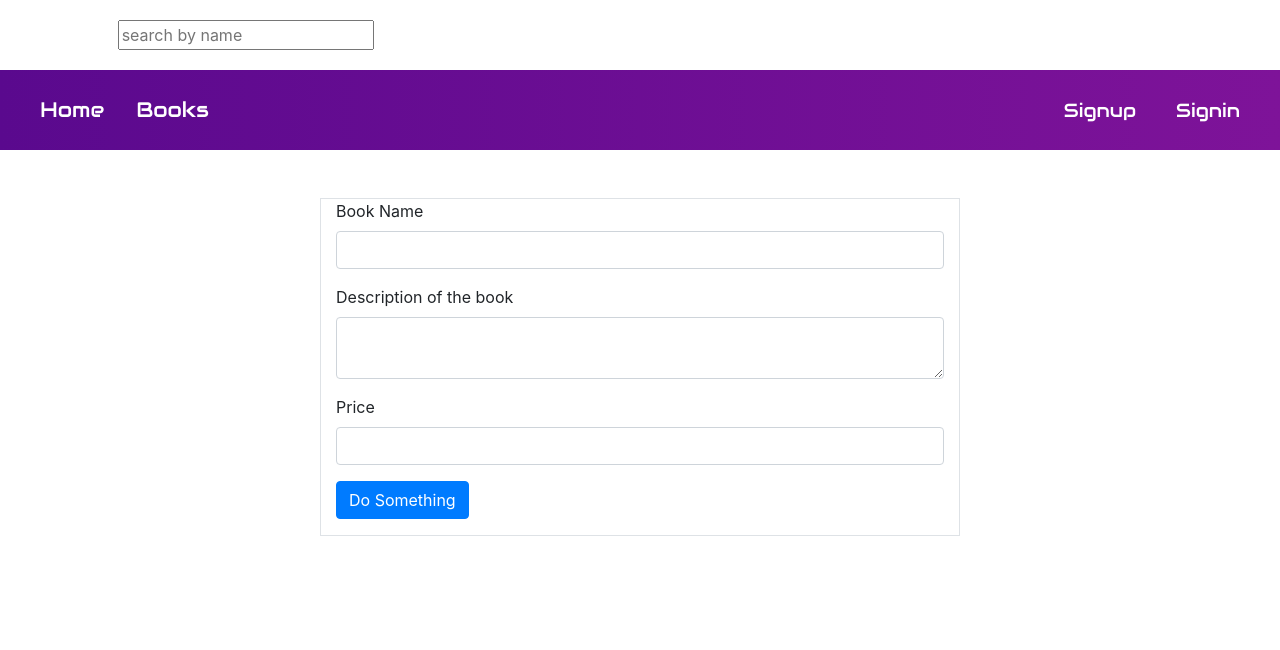
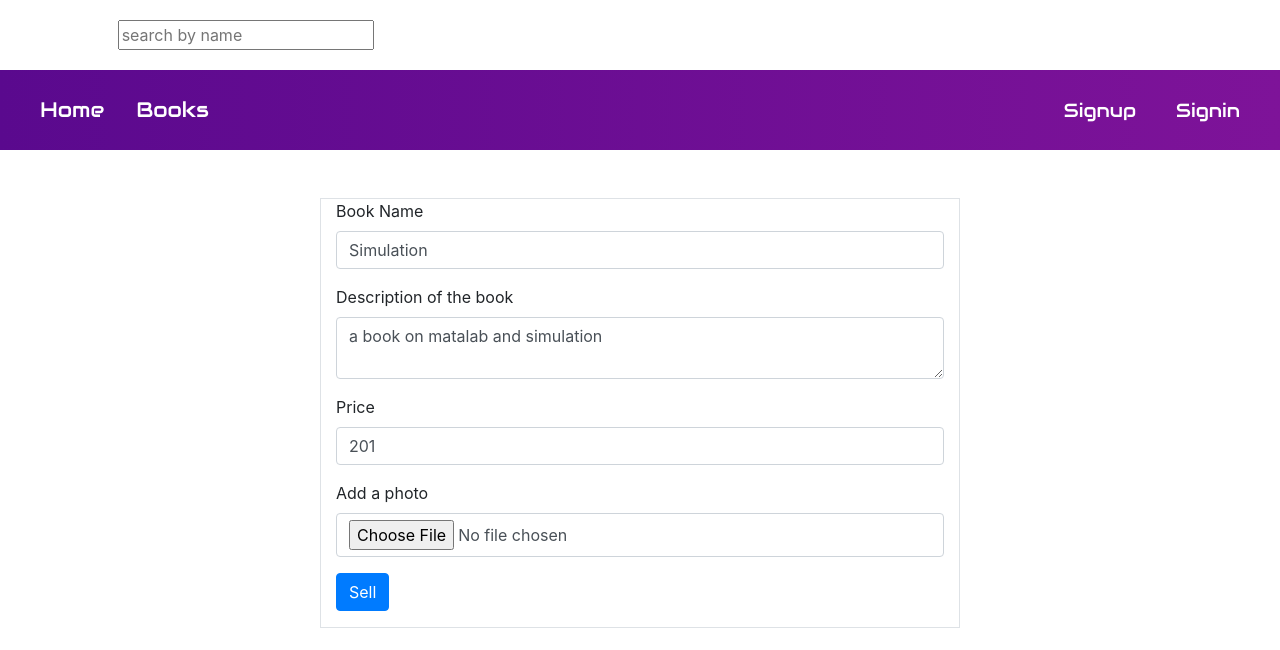
Before and after one commit to mittalsam98/bookheap_frontend, a React (Create React App) app: page /user/product in a window 1280 px wide. Shown: the top 650 px of the page. Built offline with nearby package versions, Linux system fonts and the light colour scheme.

Commit message:
added add product form working

```diff
--- a/src/components/AddProduct/AddProduct.js
+++ b/src/components/AddProduct/AddProduct.js
@@ -1,14 +1,69 @@
-import React,{useState} from 'react'
+import React,{useState,useEffect} from 'react'
 import { Button} from 'reactstrap';
 import CommonBase from '../CommonBase/CommonBase';
+import { createProducts } from '../helper/coreapicalls';
+import { isAutheticated } from '../../auth/helper';
 
 const AddProduct= () => {
 
 
-      const handleChange=()=>{
-            console.log("Hello")
+        const [values, setValues] = useState({
+            name:'Simulation',
+            description: "a book on matalab and simulation",
+            price: "201",
+            photo:'',
+            error:'',
+            loading: false,
+            createdProduct: "",
+            getaRedirect: false,
+            formData:''
+        })
+
+        const { user, token } = isAutheticated();
+
+        const {
+            name,
+            description,
+            price,
+            loading,
+            photo,
+            error,
+            createdProduct,
+            getaRedirect,
+            formData
+        } =values;
+
+
+        const handleChange = name => event => {
+            const value = name === "    " ? event.target.files[0] : event.target.value;
+            formData.set(name, value);
+            setValues({ ...values, [name]: value ,formData:formData });
         };
-    console.log('outside return')
+
+        useEffect(() => {
+            setValues({...values,formData:new FormData( )})
+          }, [])
+
+
+        const onSubmit = event => {
+            event.preventDefault();
+            setValues({ ...values, error: "", loading: true });
+            createProducts(user._id, token, formData).then(data => {
+            if (data.error) {
+              setValues({ ...values, error: data.error });
+            } else {
+               setValues({
+                    ...values,
+                    name: "Simulation",
+                    description: "a book on matalab and simulation",
+                    price: "201",
+                    photo: "",
+                    loading: false,
+                    createdProduct: data.name
+                 });
+            }
+            });
+        };
 
         return (
         <CommonBase>
@@ -17,8 +72,10 @@ const AddProduct= () => {
                 <div className={`form-group`}>
                     <label htmlFor="book" className=''>Book Name</label>
                     <input
-                onChange={handleChange('')}
+                    onChange={handleChange('name')}
+                    value={name}
                     type="text"
+                    name="name"
                     className={`form-control`}
                     id="book"
                     />
@@ -26,23 +83,36 @@ const AddProduct= () => {
                 <div className={`form-group`}>
                     <label htmlFor="description" className=''>Description of the book</label>
                     <textarea
-                onChange={handleChange('')}
-                type="text"
+                    onChange={handleChange('description')}
+                    value={description}
                     className={`form-control `}
+                    name="description"
                     id="description"
                     />
                 </div>
                 <div className={`form-group`}>
-                <label htmlFor="price" className=''>Price</label>
+                    <label htmlFor="price" className='price'>Price</label>
                     <input
-                onChange={handleChange('')}
+                    onChange={handleChange('price')}
+                    value={price}
                     type="number"
+                    name="price"
                     className={`form-control `}
                     id="price"
                     />
                 </div>
+                <div className={`form-group`}>
+                    <label htmlFor="price" className=''>Add a photo</label>
+                    <input
+                    onChange={handleChange('photo')}
+                    type="file"
+                    name="photo"
+                    className={`form-control`}
+                    id="price"
+                    />
+                </div>
                 <div className="form-group">
-            <Button color="primary" onClick={()=>handleChange()}>Do Something</Button>{' '}
+                <Button color="primary" onClick={onSubmit}>Sell</Button>{' '}
                 </div>
             </form>
         </div>
--- a/src/components/BooksDisplay/Book.js
+++ b/src/components/BooksDisplay/Book.js
@@ -13,7 +13,6 @@ const Book =()=>{
           if (data.error) {
             setError(data.error);
           } else {
-              console.log(data)
             setProducts(data);
           }
         });
@@ -31,7 +30,7 @@ const Book =()=>{
           <div className='row  mx-auto justify-content-around' style={{padding:'0px 100px'}}>
           {products.map((product,index)=>{
               return (
-                  <div className='col' style={{margin:'1px'}}>
+                  <div  key={index}  className='col' style={{margin:'1px'}}>
                   <Card product={product} />
                   </div>
               )
--- a/src/components/Card/Card.js
+++ b/src/components/Card/Card.js
@@ -1,5 +1,4 @@
 import React from 'react';
-import Menu from '../Menu/Menu';
 import styles from './Card.module.css';
 import {isAutheticated} from '../../auth/helper/index'
 import { MdFavoriteBorder } from 'react-icons/md';
@@ -10,7 +9,7 @@ const Card =({product})=>{
         <div className={styles.innerimg}>  <img className="card-img-top" src='https://images.pexels.com/photos/1178683/pexels-photo-1178683.jpeg?auto=compress&cs=tinysrgb&dpr=1&w=500' alt="Card image cap" /></div>
         <div className={`card-body ${styles.cardbody}`}>
             <h6 className="card-title">{product.name}</h6>
-            <p numberOfLines='2' className="card-text">{product.description.substr(0,30)}</p>
+            <p className="card-text">{product.description.substr(0,30)}</p>
             {isAutheticated() &&
             (
                 <>
--- a/src/components/Menu/Menu.js
+++ b/src/components/Menu/Menu.js
@@ -5,7 +5,6 @@ import {signout,isAutheticated} from '../../auth/helper/index'
 
 const Menu =({history})=>{
 
-    console.log(history.location.pathname==='/');
     return(
     <div className=' p-2'>
        <nav className="navbar navbar-expand-lg ">
@@ -26,7 +25,7 @@ const Menu =({history})=>{
                     )}
 
                     {isAutheticated() && (
-                        <Link className={`nav-link mr-2 ${history.location.pathname==='/'?styles.buttonsignout:styles.button}`}
+                        <Link to='/signout' className={`nav-link mr-2 ${history.location.pathname==='/'?styles.buttonsignout:styles.button}`}
                             onClick={() => {
                             signout(() => {
                               history.push("/");
--- a/src/components/helper/coreapicalls.js
+++ b/src/components/helper/coreapicalls.js
@@ -7,3 +7,20 @@ export const getProducts = () => {
       })
       .catch(err => console.log(err));
   };
+
+
+export const createProducts = (_id,token,formData) => {
+    formData.append('upload',_id);
+    return fetch(`${API}/product/create/${_id}`, {
+      method: "POST",
+      headers:{
+        Accept: "application/json",
+      Authorization:`Bearer ${token}`
+      },
+      body:formData
+     })
+      .then(response => {
+        return response.json();
+      })
+      .catch(err => console.log(err));
+  };
--- a/src/user/Dashboard/Dashboard.js
+++ b/src/user/Dashboard/Dashboard.js
@@ -1,8 +1,7 @@
 import React,{useState} from 'react'
-import { Button, Popover, PopoverHeader, PopoverBody } from 'reactstrap';
+import { Button, Popover, PopoverBody } from 'reactstrap';
 import {Link} from 'react-router-dom';
 import styles from './Dashboard.module.css'
-import {isAutheticated} from '../../auth/helper/index'
 
  const Dashboard=()=> {
     const [popoverOpen, setPopoverOpen] = useState(false);
```
Lines whose indentation alone changed are shown as unchanged.
